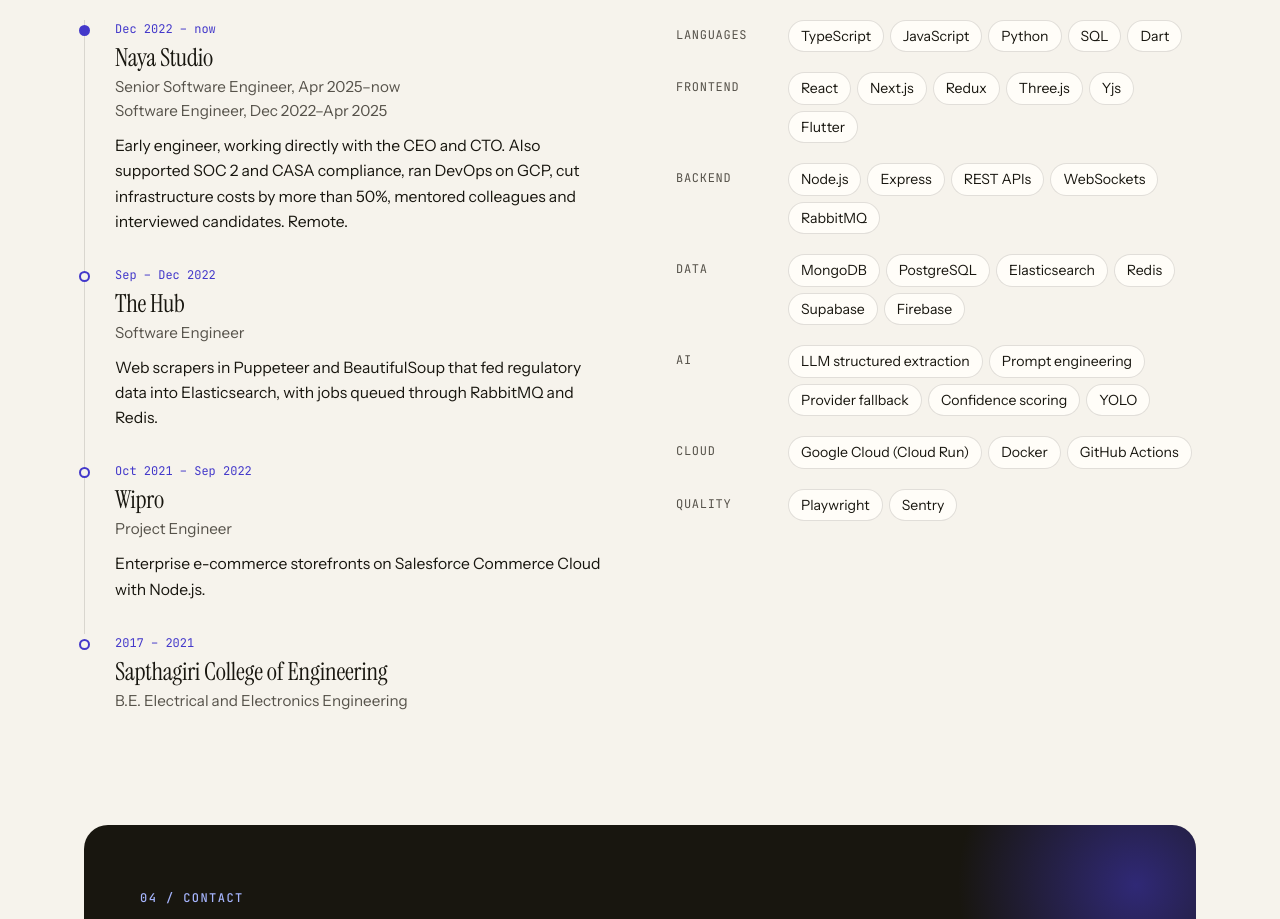
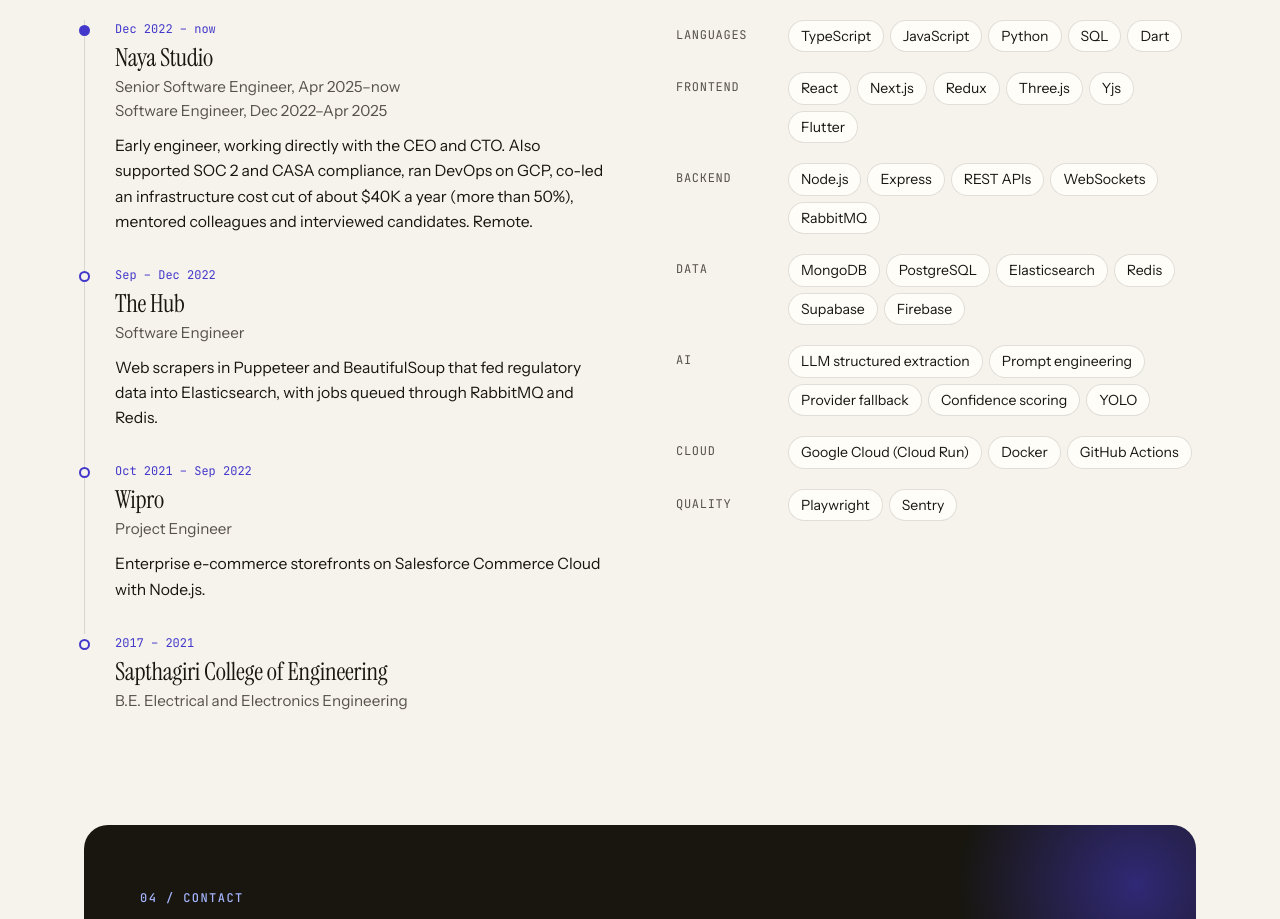
Before and after one commit to niranjan821/niranjan821.github.io, a plain HTML site: page index.html in a window 1280 px wide. Shown: the part 3120-4039 px from the top of the page. Drawn offline with Linux system fonts and the light colour scheme.

Commit message:
Show infra cost cut as co-led, ~$40K/year, and update resume PDF
Co-Authored-By: Claude Opus 5.5 <noreply@anthropic.com>

```diff
--- a/index.html
+++ b/index.html
@@ -186,7 +186,7 @@
             <p class="when">Dec 2022 – now</p>
             <h3>Naya Studio</h3>
             <p class="role">Senior Software Engineer, Apr 2025–now<br>Software Engineer, Dec 2022–Apr 2025</p>
-            <p>Early engineer, working directly with the CEO and CTO. Also supported SOC 2 and CASA compliance, ran DevOps on GCP, cut infrastructure costs by more than 50%, mentored colleagues and interviewed candidates. Remote.</p>
+            <p>Early engineer, working directly with the CEO and CTO. Also supported SOC 2 and CASA compliance, ran DevOps on GCP, co-led an infrastructure cost cut of about $40K a year (more than 50%), mentored colleagues and interviewed candidates. Remote.</p>
           </li>
           <li>
             <p class="when">Sep – Dec 2022</p>
```
Also changed, not shown: 1 other file.
